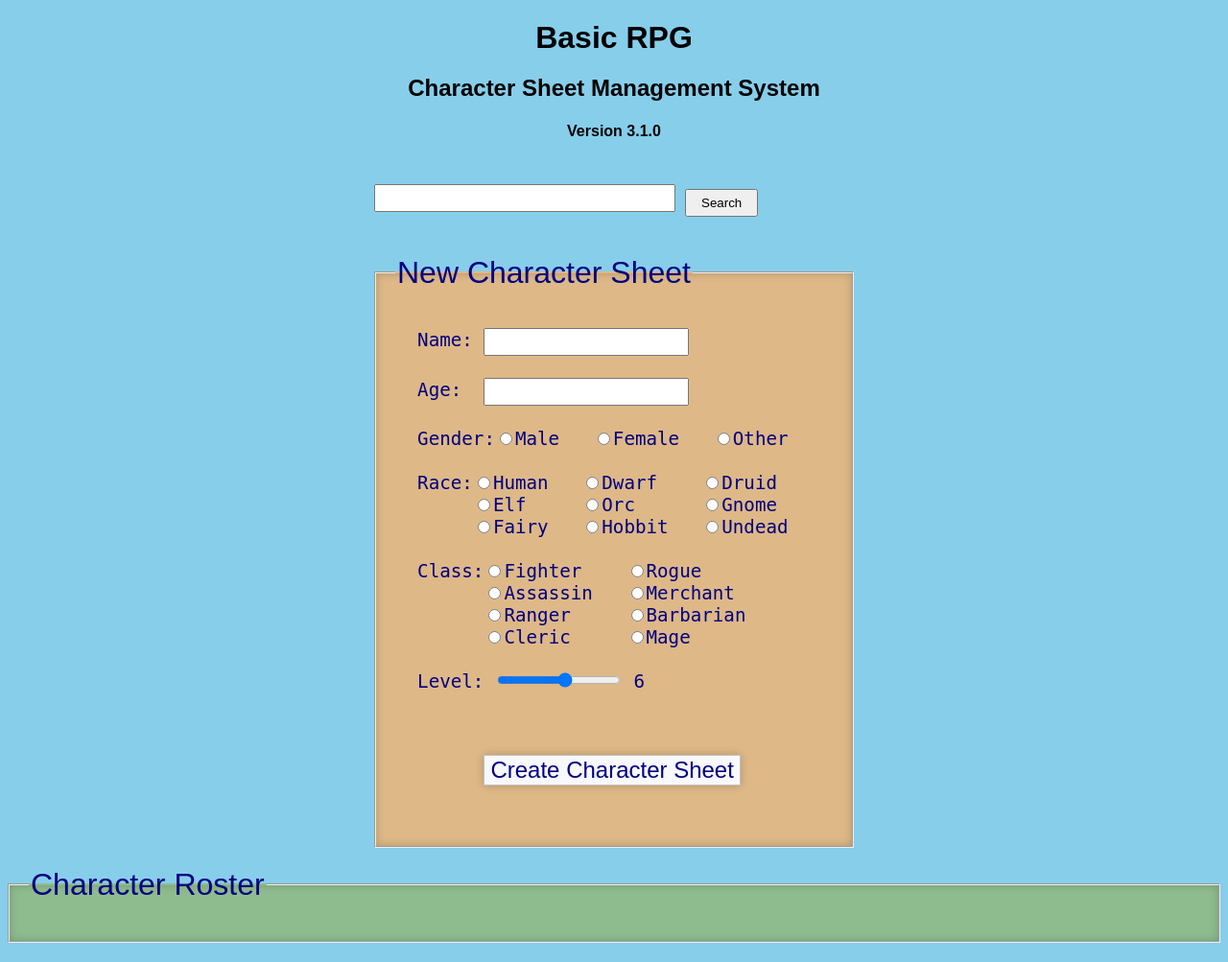
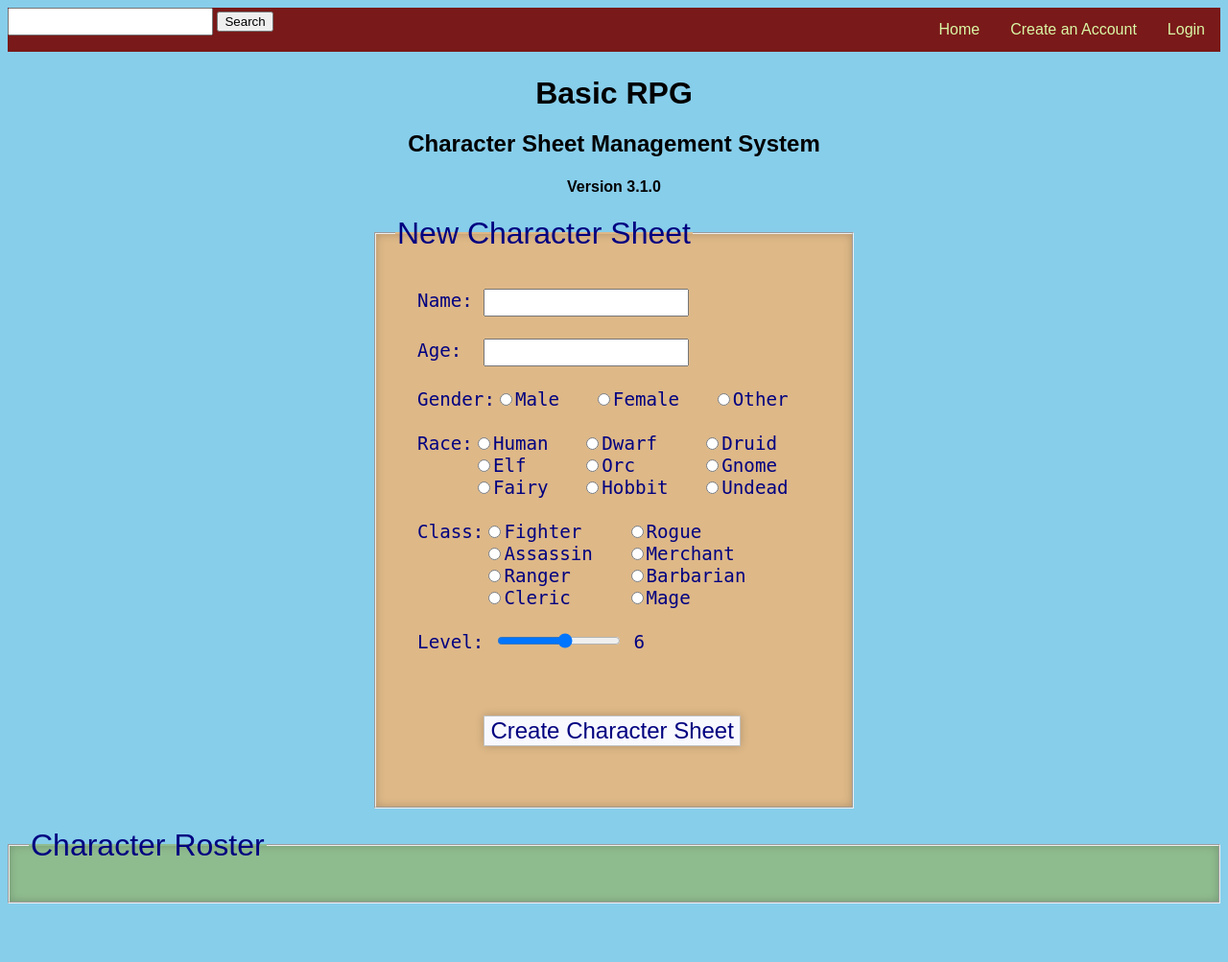
Before and after one commit to SmoCloud/RPG-Character-Sheets-Webapp, a PHP site: page / in a window 1280 px wide. Shown: the whole page at 96% size. After the commit the page ends 942 px from the top, so only its background shows below. Run offline with PHP 8.4, Linux system fonts and the light colour scheme; the visitor is signed in with stand-in values (Sample User, id 1); data that the repository does not hold is empty.

Commit message:
Various styling changes needed after account auth incorporation.

```diff
--- a/index.php
+++ b/index.php
@@ -196,19 +196,26 @@
   <title>Basic RPG - Character Sheet Management</title>
   <meta charset="utf-8">
   <meta name="viewport" content="width=device-width, initial-scale=1.0">
-  <link rel="stylesheet" href="styles.css">
+  <link rel="stylesheet" href="styles.css" type="text/css">
 </head>
 <body>
-  <div class="hero-section">
-    <h1 class="hero-title" style="text-align: center;">Basic RPG</h1>
-    <h2 class="hero-subtitle" style="text-align: center;">Character Sheet Management System</h2>
-    <h4 style="text-align: center;">Version 3.1.0</h4>
+  <section class="border">
     <div class="searchbar">
       <form action="index.php" method="POST" class="search-form">
         <input type="text" id="search" name="search" required>
         <input type="submit" value="Search">
       </form>
     </div>
+    <div class="navbar">
+      <a href="login.php">Login</a>
+      <a href="register.php">Create an Account</a>
+      <a href="index.php">Home</a>
+    </div>
+  </section>
+  <div class="hero-section">
+    <h1 class="hero-title" style="text-align: center;">Basic RPG</h1>
+    <h2 class="hero-subtitle" style="text-align: center;">Character Sheet Management System</h2>
+    <h4 style="text-align: center;">Version 3.1.0</h4>
   </div>
   <div class="container">
     <form action="index.php" method="post" autocomplete="off">
--- a/login.php
+++ b/login.php
@@ -26,7 +26,7 @@ if ($_SERVER['REQUEST_METHOD'] == 'POST') {
 <head>
     <meta charset="UTF-8">
     <title>Login - RPG Character Sheets</title>
-    <link rel="stylesheet" href="styles.css">
+    <link rel="stylesheet" href="styles.css" type="text/css">
 </head>
 <body>
     <div class="auth-container">
--- a/styles.css
+++ b/styles.css
@@ -2,40 +2,19 @@ body {
     background-color: skyblue;
     font-family: Arial, sans-serif;
 }
-  /* Add a wrapper for the table for better layout control */
-.table-container {
-    width: 100%;
-    overflow: hidden;  /* Contains the floated elements */
-    margin-bottom: 40px;
-}
-
 table {
     width: 100%;
     margin-top: 20px;
     border-collapse: collapse;
 }
-
 th, td {
     padding: 8px;
     text-align: left;
     border-bottom: 1px solid #ddd;
 }
-
-.half-width-left-align {
-    width: 50%;
-    float: none;  /* Explicitly remove float */
-}
-
-/* Create a clear break in the layout */
-.form-container {
-    width: 100%;
-    clear: both;  /* Forces this below floated elements */
-    display: block;  /* Ensures block-level display */
-}
 form {
     width: 100%;
     max-width: 500px;
-    margin-top: 20px;
 }
 fieldset {
     margin: 20px 0;
@@ -55,38 +34,38 @@ input[type="text"] {
     width: 200px;
 }
 input[type="submit"] {
-    margin-top: 10px;
-    padding: 5px 15px;
     cursor: pointer;
 }
 h1, h2 {
     margin-bottom: 20px;
 }
-.search-container {
-    margin-bottom: 40px;
-    padding: 20px;
-    background-color: #fff;
-    border-radius: 4px;
-    box-shadow: 0 1px 3px rgba(0,0,0,0.1);
+.border {
+    display: inline-block;
+    width: 100%;
+    justify-content: space-evenly;
+    align-items: center;
+    background-color: #791919;
 }
-.search-form {
-    display: flex;
-    gap: 10px;
-    align-items: center;
-    margin-bottom: 20px;
+
+  /* Navbar container */
+.navbar {
+    overflow: hidden;
+    font-family: Arial;
 }
-.search-form input[type="text"] {
-    padding: 5px;
-    width: 300px;
+
+/* Navbar links */
+.navbar a {
+    float: right;
+    font-size: 16px;
+    color: rgb(218, 247, 166);
+    text-align: center;
+    padding: 14px 16px;
+    text-decoration: none;
 }
-.search-results {
-    margin-top: 20px;
-}
-.search-results h3 {
-    margin-bottom: 15px;
-}
-.table-container {
-    margin-top: 40px;
+
+/* Change background color of navbar links on mouse hover */
+.navbar a:hover {
+    background-color: red;
 }
 .container {
     display: block;
@@ -99,15 +78,7 @@ h1, h2 {
     background-color:lavender
 }
 .searchbar {
-    display: flex;
-    justify-content: center;
-    align-items: center;
-}
-/* Rest of your existing styles remain unchanged */
-.table-container {
-    width: 100%;
-    overflow: hidden;
-    margin-bottom: 40px;
+    float: left;
 }
 .homes {
     background-color: navajowhite;
@@ -140,8 +111,6 @@ h1, h2 {
 }
 #delete-btn {
     display: inline-flex;
-    align-items: center;
-    justify-content: center;
     font-size: 1.2rem;
     background-color: navajowhite;
     padding: 10px;
```
